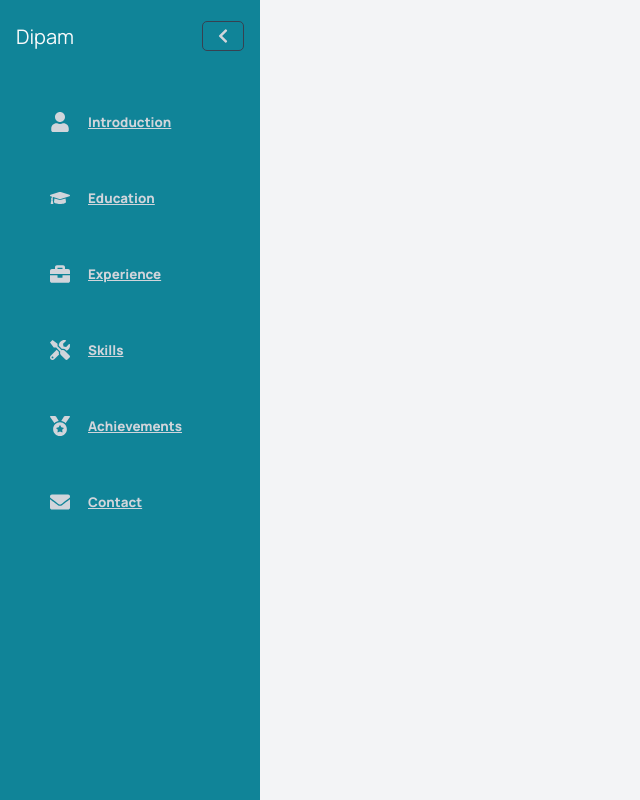
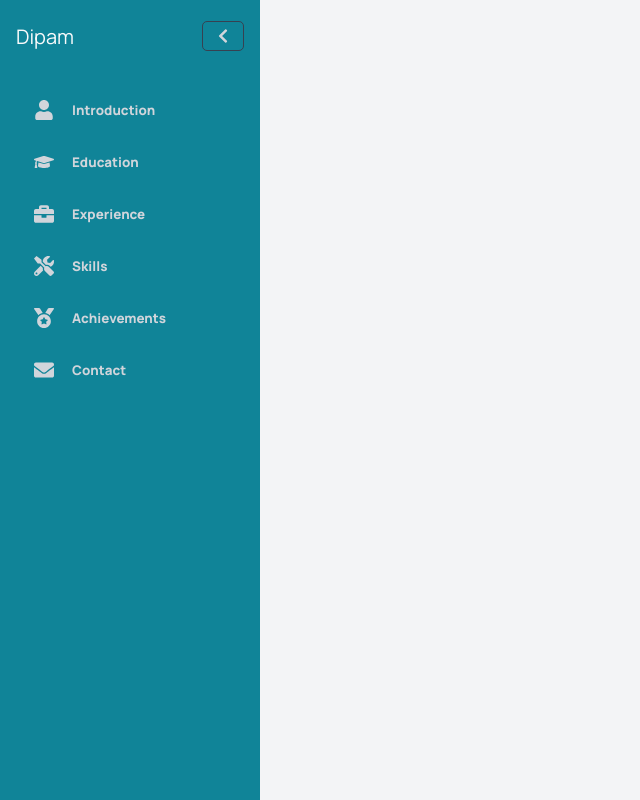
Before and after one commit to Dipam1/portfolio, a React (Create React App) app: page / in a window 1280 px wide. Shown: the whole page, without its empty margins (0-640 px from the left). Built offline with nearby package versions, Linux system fonts and the light colour scheme.

Commit message:
removed navloink

```diff
--- a/src/Pages/Homepage/Homepage.jsx
+++ b/src/Pages/Homepage/Homepage.jsx
@@ -12,12 +12,13 @@ import {
 } from "react-icons/fa";
 import "./Homepage.css";
 import { select } from "motion/react-client";
-import { NavLink } from "react-router";
 
 export default function Homepage() {
   return (
     <>
-      <Layout></Layout>
+      <Layout>
+
+      </Layout>
     </>
   );
 }
@@ -80,12 +81,7 @@ const Layout = ({ children }) => {
   );
 };
 
-const SidebarContent = ({
-  onToggle,
-  isCollapsed,
-  selectedItem,
-  setSelectedItem,
-}) => {
+const SidebarContent = ({ onToggle, isCollapsed, selectedItem, setSelectedItem }) => {
   return (
     <div className="sidebar-inner">
       <div className="sidebar-header">
@@ -112,23 +108,13 @@ const SidebarContent = ({
         <ul>
           {navItems.map((item) => (
             <li key={item.name}>
-              <NavLink
-                to={`/${item.name.toLowerCase()}`}
-                className={({ isActive }) =>
-                  isActive ? "nav-button active" : "nav-button"
-                }
+              <button
+                className="nav-button"
                 onClick={() => setSelectedItem(item.name)}
               >
-                <button
-                  className="nav-button"
-                  onClick={() => setSelectedItem(item.name)}
-                >
-                  <div className="nav-icon">{item.icon}</div>
-                  {!isCollapsed && (
-                    <span className="nav-text">{item.name}</span>
-                  )}
-                </button>
-              </NavLink>
+                <div className="nav-icon">{item.icon}</div>
+                {!isCollapsed && <span className="nav-text">{item.name}</span>}
+              </button>
             </li>
           ))}
         </ul>
```
